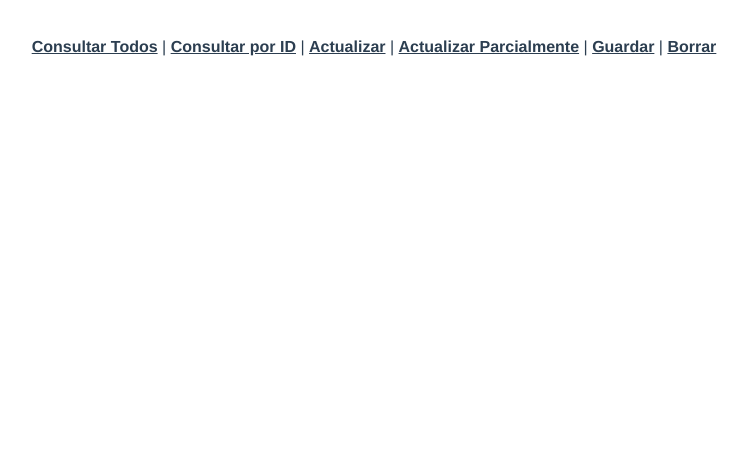
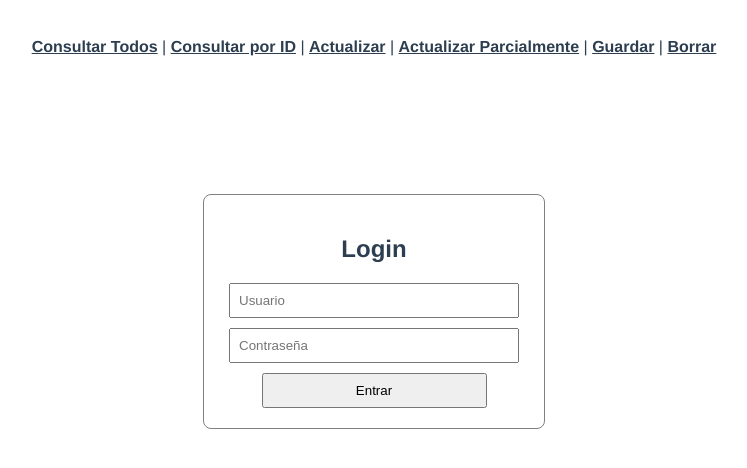
Before and after one commit to KaiOxS/pw_u4_p9_fc, a Vue app: page /#/login in a window 1280 px wide. Before the commit this address led to /#/. Shown: the top 468 px of the page, without its empty margins (266-1013 px from the left). Built offline with nearby package versions, Linux system fonts and the light colour scheme.

Commit message:
Taller 37: Login

```diff
--- a/src/clients/AuthorizationClient.js
+++ b/src/clients/AuthorizationClient.js
@@ -1,6 +1,6 @@
 import axios from "axios";
 
-const URL = "http://localhost:8082/auth/api/v1.0/usuarios/token?user=estudiante&password=1234567890"
+const URL = "http://localhost:8082/auth/api/v1.0/usuarios/token?user=estudiante&password=123456789"
 
 let tokenEnMemoria = null;
 
--- /dev/null
+++ b/src/components/Login.vue
@@ -0,0 +1,61 @@
+<template>
+  <div class="container">
+    <div class="login">
+      <h2>Login</h2>
+      <input v-model="usuario" type="text" placeholder="Usuario" />
+      <input v-model="password" type="password" placeholder="Contraseña" />
+      <button v-on:click="login()">Entrar</button>
+    </div>
+  </div>
+</template>
+
+<script>
+import { obtenerTokenFachada } from "@/clients/AuthorizationClient";
+export default {
+  data() {
+    return {
+      usuario: "",
+      password: "",
+    };
+  },
+  methods: {
+    async login() {
+      const TOKEN = await obtenerTokenFachada();
+      if (TOKEN !== null) {
+        console.log("Autenticación Exitosa");
+        localStorage.setItem("token", TOKEN);
+        localStorage.setItem("estaAutenticado", true);
+      } else {
+        console.log("Error de Autenticación");
+      }
+    },
+  },
+};
+</script>
+
+<style scoped>
+.container {
+  display: flex;
+  align-items: center;
+  flex-direction: column;
+  padding: 8px;
+}
+.login {
+  width: 300px;
+  margin: 100px;
+  padding: 20px;
+  border: 1px solid gray;
+  border-radius: 8px;
+  text-align: center;
+}
+input {
+  width: 90%;
+  margin-bottom: 10px;
+  padding: 8px;
+}
+button {
+  width: 75%;
+  padding: 8px;
+  cursor: pointer;
+}
+</style>
--- a/src/router/index.js
+++ b/src/router/index.js
@@ -6,6 +6,7 @@ import BorrarView from '@/views/BorrarView.vue'
 import GuardarView from '@/views/GuardarView.vue'
 import ConsultarPorIdView from '@/views/ConsultarPorIdView.vue'
 import ConsultarTodosView from '@/views/ConsultarTodosView.vue'
+import LoginView from '@/views/LoginView.vue'
 
 const routes = [
 	{
@@ -16,6 +17,11 @@ const routes = [
 			requiereAutorizacion: true,
 			esPublica: false
 		}
+	},
+	{
+		path: '/login',
+		name: 'login',
+		component: LoginView
 	},
 	{
 		path: '/actulizarParcial',
@@ -35,8 +41,7 @@ const routes = [
 			requiereAutorizacion: true,
 			esPublica: false
 		}
-	},
-	{
+	}, {
 		path: '/borrar',
 		name: 'borrar',
 		component: BorrarView,
@@ -83,14 +88,23 @@ const routes = [
 const router = createRouter({history: createWebHashHistory(), routes})
 
 /*Configuracion del guardian de rutas*/
-router.beforeEach((to,from,next)=>{
-  if(to.meta.requiereAutorizacion){
-    console.log("Redirigiendo al Login")
-    /*Le envio a una página de login*/
-  } else{
-    console.log("Pase Libre")
-    next();
-    /*Le dejo que pase sin autenticación*/
-  }
+router.beforeEach((to, from, next) => {
+	if (to.meta.requiereAutorizacion) {
+		const estaAutenticado = localStorage.getItem("estaAutenticado");
+		const token = localStorage.getItem("token");
+
+		if (! estaAutenticado) {
+			console.log("Redirigiendo al Login");
+			next({name: 'login'})
+		} else {
+			next();
+		}
+
+		/*Le envio a una página de login*/
+	} else {
+		console.log("Pase Libre")
+		next();
+		/*Le dejo que pase sin autenticación*/
+	}
 })
 export default router
--- a/src/views/HomeView.vue
+++ b/src/views/HomeView.vue
@@ -1,18 +1,19 @@
 <template>
   <div class="home">
     <img alt="Vue logo" src="../assets/logo.png">
-    <HelloWorld msg="Welcome to Your Vue.js App"/>
+    <Login/>
   </div>
 </template>
 
 <script>
 // @ is an alias to /src
 import HelloWorld from '@/components/HelloWorld.vue'
+import Login from '@/components/Login.vue';
 
 export default {
   name: 'HomeView',
   components: {
-    HelloWorld
+     Login
   }
 }
 </script>
--- /dev/null
+++ b/src/views/LoginView.vue
@@ -0,0 +1,15 @@
+<template>
+    <Login/>
+</template>
+
+<script>
+import Login from "@/components/Login.vue";
+export default {
+  components: {
+    Login,
+  },
+};
+</script>
+
+<style>
+</style>
```
